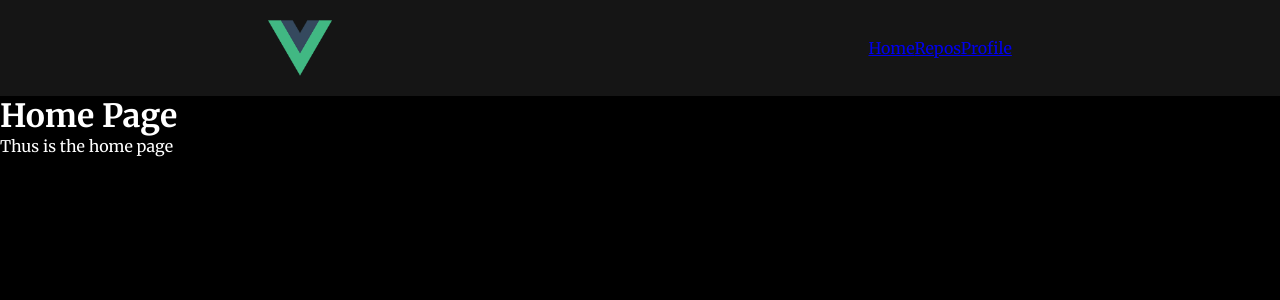
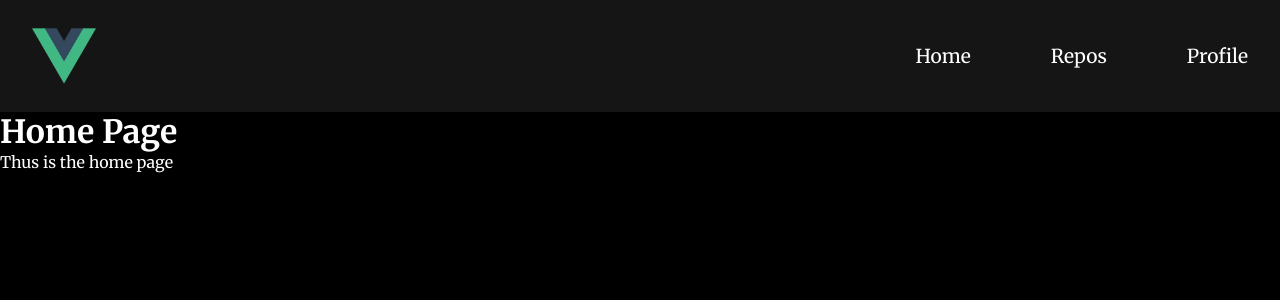
Before and after one commit to JosephOkpala/AltSchool-Final-Exam, a Vue app: page / in a window 1280 px wide. Shown: the top 300 px of the page. Built offline with nearby package versions, Linux system fonts and the light colour scheme.

Commit message:
modified navbar styles and markup

```diff
--- a/src/components/NavComponent.vue
+++ b/src/components/NavComponent.vue
@@ -2,7 +2,7 @@
 <header>
     <nav>
         <img alt="Vue logo" src="../assets/logo.png" class="logo" />
-        <div class="nav-lemps">
+        <div class="nav-links">
             <router-link to="/">Home</router-link>
             <router-link to="/repos">Repos</router-link>
             <router-link to="/profile">Profile</router-link>
@@ -18,13 +18,19 @@ export default {
 </script>
 
 <style scoped>
+header{
+    background-color: rgb(21, 21, 21);
+}
 nav {
-    /* border: 1px solid red; */
     display: flex;
-    justify-content: space-around;
+    justify-content: space-between;
     align-items: center;
     padding: 1rem 0;
     background-color: rgb(21, 21, 21);
+    width: 95%;
+    max-width: 1660px;
+    margin: 0 auto;
+    height: 14vh;
 }
 
 .nav-links a {
```
